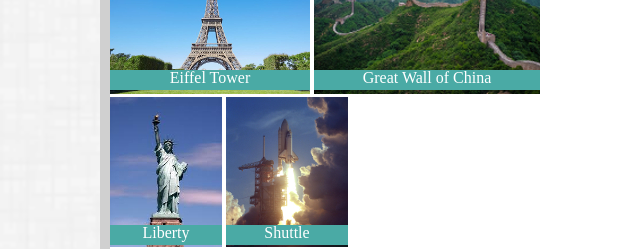
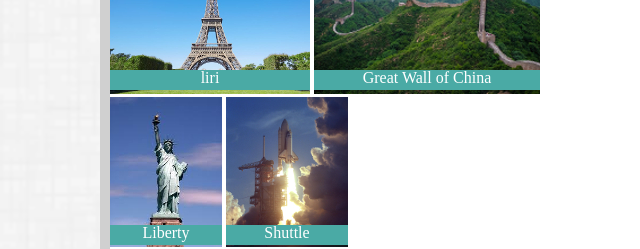
Before and after one commit to charlesroberts442/Basic-Portfolio, a plain HTML site: page portfolio.html in a window 1280 px wide. Shown: the part 178-427 px from the top of the page, 0-640 px from the left. Drawn offline with Linux system fonts and the light colour scheme.

Commit message:
Add Liri

```diff
--- a/portfolio.html
+++ b/portfolio.html
@@ -25,8 +25,10 @@
             <h1 style="color: #4aaaa5;">Portfolio</h1>
             <hr>
             <figure>
+                <a href = "https://github.com/charlesroberts442/liri-node-app">
                 <img src="./assets/images/Eiffel_Tower_b.jpg" id="Eiffel_Tower_b" />
-                <figcaption id="Tower_Caption" class="Portfolio_Caption">Eiffel Tower</figcaption>
+            </a>
+                <figcaption id="Tower_Caption" class="Portfolio_Caption">liri</figcaption>
             </figure>
             <figure>
                 <img src="./assets/images/Great_Wall_of_China_b.jpg " />
```
